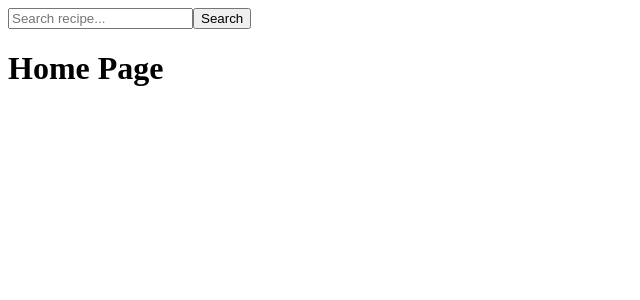
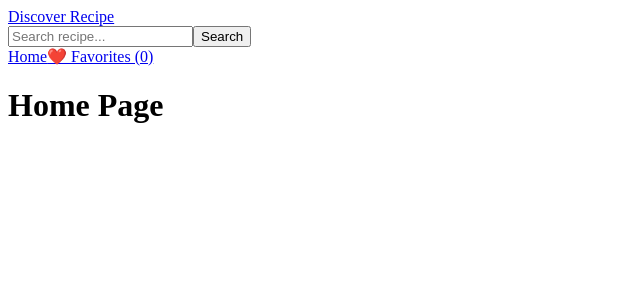
Before and after one commit to SonnyB34/Recipe-Discovery-App, a React (Vite) app: page / in a window 1280 px wide. Shown: the top 300 px of the page, without its empty margins (0-640 px from the left). Built offline with nearby package versions, Linux system fonts and the light colour scheme.

Commit message:
added functionality to Navbar and NavLink and wrapped my App component with FavoritesProvider in main.jsx

```diff
--- a/src/components/Navbar.jsx
+++ b/src/components/Navbar.jsx
@@ -1,20 +1,46 @@
 import { useState } from 'react';
-
+import { Link, NavLink, useNavigate } from 'react-router-dom';
+import { useFavorites } from '../context/FavoritesContext';
 
 export default function Navbar() {
+  // remembers that the user is typing in the search box
   const [query, setQuery] = useState('');
+
+  // useNavigate gives us a function to jump to another page
+  const navigate = useNavigate();
+
+  const { favorites } = useFavorites();
+
+  const handleSubmit = (e) => {
+    e.preventDefault();
+
+    const trimmed = query.trim(); // removes extra spaces
+    if (!trimmed) return; // do nothing if the box is empty
+
+    navigate(`/search?query=${encodeURIComponent(trimmed)}`);
+    setQuery('');
+  };
   return (
-        <nav className='navbar'>
-
-            <form className='search-form'>
+    <nav className="navbar">
+        <Link to='/' className='brand'>
+         Discover Recipe
+        </Link>
+      <form className="search-form">
         <input
-                    type='text'
+          type="text"
           value={query}
-                    placeholder='Search recipe...'
+          placeholder="Search recipe..."
           onChange={(e) => setQuery(e.target.value)}
         />
-                <button type='submit'>Search</button>
+        <button type="submit">Search</button>
       </form>
+
+      <div className="nav-links">
+        <NavLink to="/" end>
+          Home
+        </NavLink>
+        <NavLink to="/favorites">❤️ Favorites ({favorites.length})</NavLink>
+      </div>
     </nav>
-    )
+  );
 }
--- a/src/main.jsx
+++ b/src/main.jsx
@@ -3,11 +3,14 @@ import { createRoot } from 'react-dom/client'
 import { BrowserRouter } from 'react-router-dom';
 import './index.css'
 import App from './App.jsx'
+import { FavoritesProvider } from './context/FavoritesContext.jsx';
 
 createRoot(document.getElementById('root')).render(
   <StrictMode>
     <BrowserRouter>
+    <FavoritesProvider>
     <App />
+    </FavoritesProvider>
     </BrowserRouter>
   </StrictMode>,
 )
```
Lines whose indentation alone changed are shown as unchanged.
